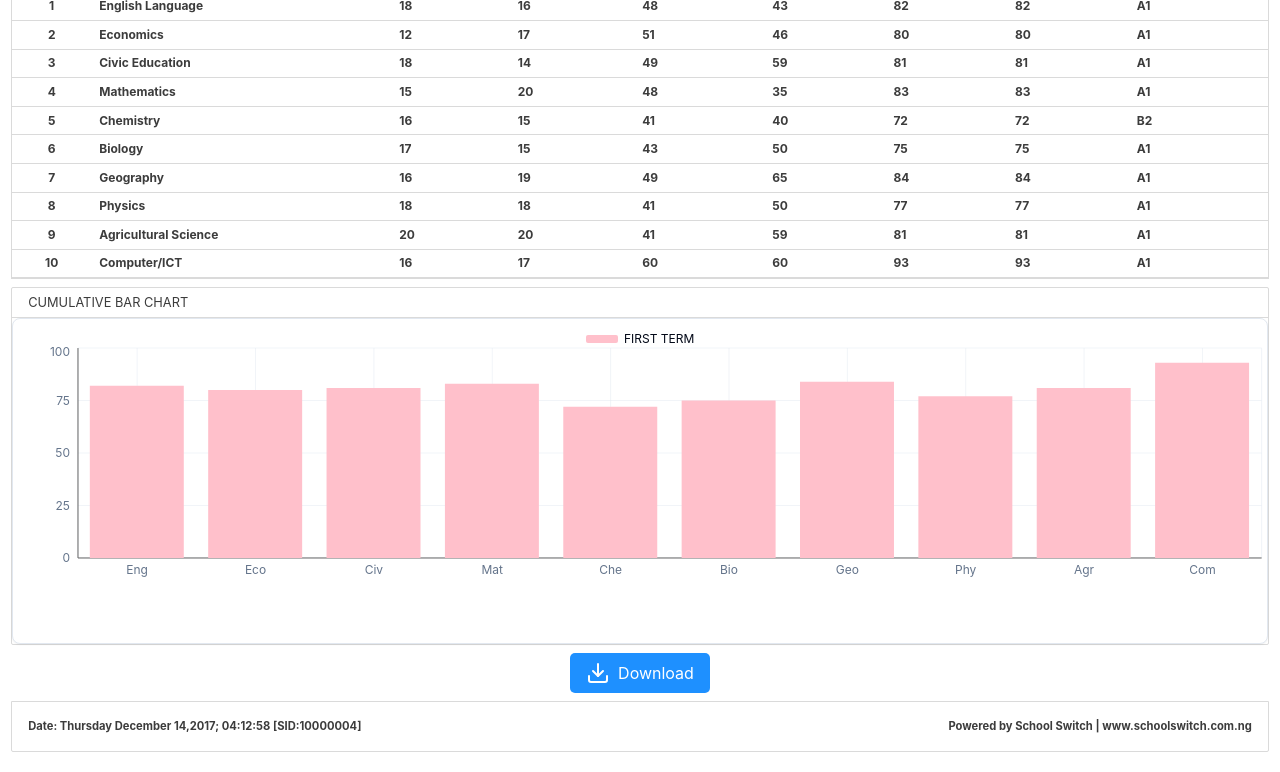
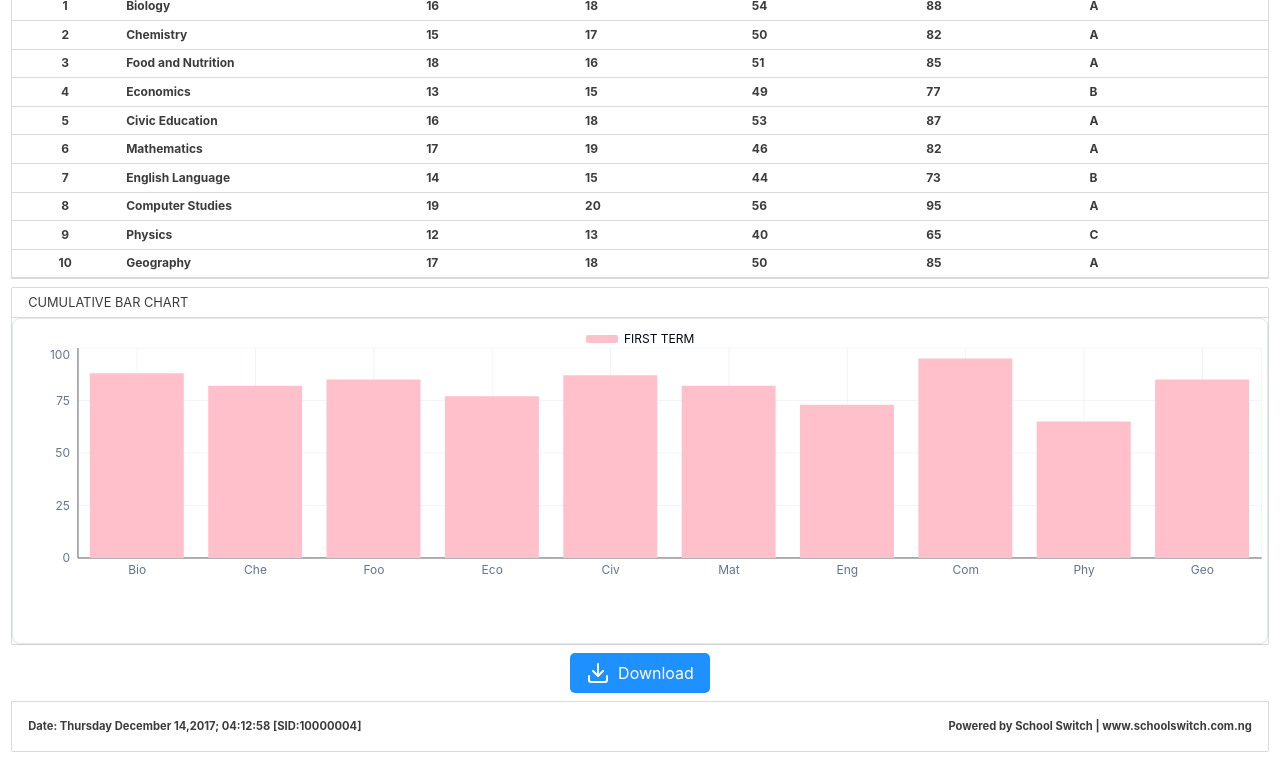
Before and after one commit to Ayobami-2019/spreadsheet, a React (Create React App) app: page / in a window 1280 px wide. Both pictures are taken after a click on the button "Download". Shown: the part 241-1013 px from the top of the page. Built offline with nearby package versions, Linux system fonts and the light colour scheme; no server answers.

Commit message:
json file

```diff
--- a/src/app/components/main/data.js
+++ b/src/app/components/main/data.js
@@ -2,8 +2,8 @@ export const tableHead=['#',  'Subject',
     {title: 'CA-1', total: '20'},
     {title: 'CA-2', total: '20'},
     {title: 'Exam', total: '100'},
-    {title: 'CLM', total: '100'},
-    {title: 'CHM', total: '100'},
+    // {title: 'CLM', total: '100'},
+    // {title: 'CHM', total: '100'},
     {title: 'Total', total: '100'},
     'Grade'
 ]
--- a/src/app/components/main/index.jsx
+++ b/src/app/components/main/index.jsx
@@ -66,17 +66,18 @@ export const Main = () => {
 export const SpreadsheetTable = (props) => {
     const [data, setData]=React.useState([])
     React.useEffect(() => {
-        axios.get('../../../broadsheet-sample/student-report-sheet.json')
+        axios.get('./broadsheet-sample/student-report-sheet.json')
             .then(result => {
                 // setData(result.data[index])
-                console.log(result)
+                const studentData=result.data.student.subjects
+                setData(studentData)
             })
             .catch(error =>
                 console.log(error))
 
 
     }, [])
-    // console.log(props)
+    //console.log(data)
     return (
         <section className={style.sheetTable}>
             <table>
@@ -92,17 +93,17 @@ export const SpreadsheetTable = (props) => {
                 </thead>
                 <tbody>
 
-                    {props.tablebody.map((data) =>
-                        <tr key={data.id}>
-                            <td>{data.id}</td>
-                            <td>{data.subject}</td>
-                            <td>{data.ca1}</td>
-                            <td>{data.ca2}</td>
-                            <td>{data.exam}</td>
-                            <td>{data.clm}</td>
-                            <td>{data.chm}</td>
-                            <td>{data.total}</td>
-                            <td>{data.grade}</td>
+                    {data.map((data, index) =>
+                        <tr key={index+1}>
+                            <td>{index+1}</td>
+                            <td>{data.name}</td>
+                            <td>{data.grading.ca1}</td>
+                            <td>{data.grading.ca2}</td>
+                            <td>{data.grading.exam}</td>
+                            {/* <td>{data.clm}</td>
+                            <td>{data.chm}</td> */}
+                            <td>{data.grading.total}</td>
+                            <td>{data.grading.letterGrade}</td>
 
                         </tr>
                     )}
@@ -115,9 +116,22 @@ export const SpreadsheetTable = (props) => {
 }
 
 export const SpreadsheetChart = (props) => {
-    const [total, setTotal] = React.useState()
-    const [subject, setSubject] = React.useState()
-    const chartData = props.tablebody;
+    // const [total, setTotal] = React.useState()
+    // const [subject, setSubject] = React.useState()
+    const [data, setData]=React.useState([])
+    React.useEffect(() => {
+        axios.get('./broadsheet-sample/student-report-sheet.json')
+            .then(result => {
+                // setData(result.data[index])
+                const studentData=result.data.student.subjects
+                setData(studentData)
+            })
+            .catch(error =>
+                console.log(error))
+
+
+    }, [])
+    const chartData = data;
 
     const chartConfig = {
         desktop: {
@@ -136,14 +150,14 @@ export const SpreadsheetChart = (props) => {
                         <BarChart accessibilityLayer data={chartData}>
                             <CartesianGrid />
                             <XAxis
-                                dataKey="subject"
+                                dataKey="name"
                                 tickLine={false}
                                 tickMargin={2}
                                 // axisLine={false}
                                 tickFormatter={(value) => value.slice(0, 3)}
                             />
                             <YAxis
-                                dataKey="total"
+                                dataKey="grading.total"
                                 tickLine={false}
                                 tickMargin={2}
                             // axisLine={false}
@@ -154,7 +168,7 @@ export const SpreadsheetChart = (props) => {
                                 content={<ChartTooltipContent />}
                             />
                             <ChartLegend content={<ChartLegendContent nameKey="desktop" />} />
-                            <Bar dataKey="total" fill="var(--color-desktop)" tickFormatter={(value) => value} />
+                            <Bar dataKey="grading.total" fill="var(--color-desktop)" tickFormatter={(value) => value} />
                         </BarChart>
                     </ChartContainer>
                 </CardContent>
```
Also changed, not shown: public/broadsheet-sample/broadsheet-first-term.html (renamed from src/broadsheet-sample/broadsheet-first-term.html), public/broadsheet-sample/broadsheet-first-term.json (renamed from src/broadsheet-sample/broadsheet-first-term.json), public/broadsheet-sample/sample-broadsheet-table.md (renamed from src/broadsheet-sample/sample-broadsheet-table.md), public/broadsheet-sample/student-report-sheet.json (renamed from src/broadsheet-sample/student-report-sheet.json).
